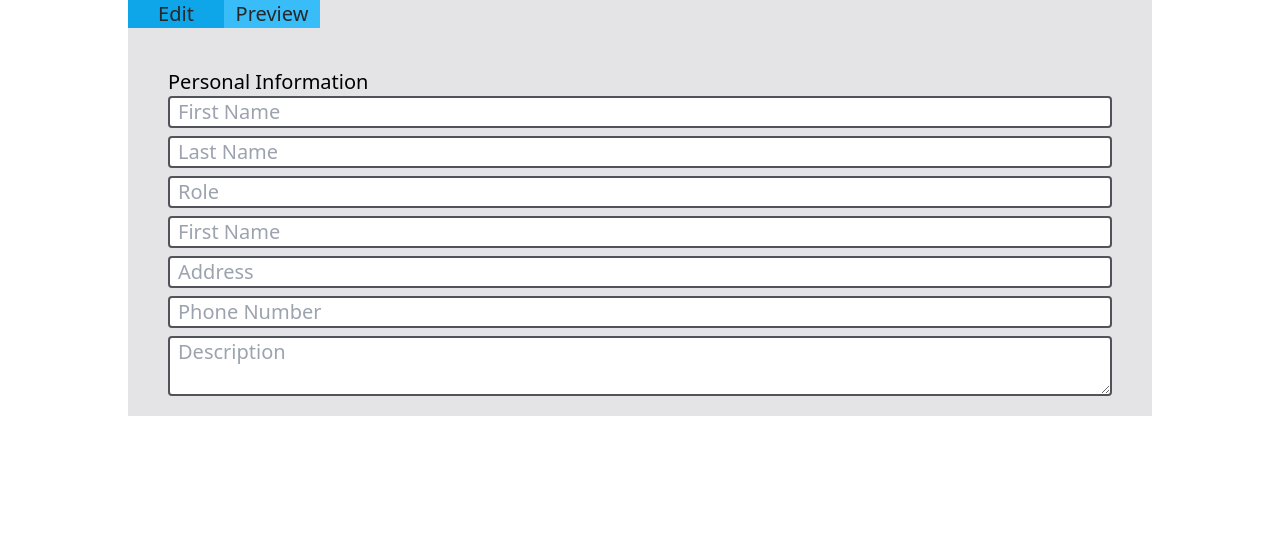
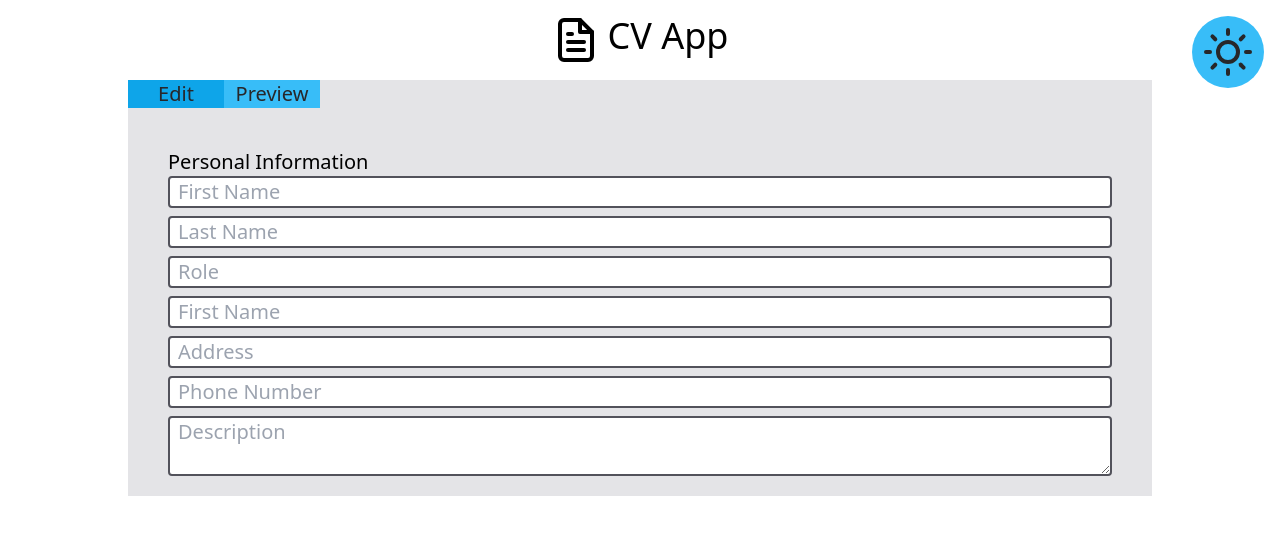
Before and after one commit to Bantchee/cv-project, a React (Create React App) app: page / in a window 1280 px wide. Shown: the top 534 px of the page. Built offline with nearby package versions, Linux system fonts and the light colour scheme.

Commit message:
Implement Header component layout

```diff
--- a/src/App.js
+++ b/src/App.js
@@ -1,10 +1,12 @@
 import React from 'react'
 import { Main } from './components/Main.js'
+import { Header } from './components/Header.js'
 
 class App extends React.Component {
   render() {
     return (
       <div className="text-xl">
+        <Header />
         <Main />
       </div>
     )
--- /dev/null
+++ b/src/components/Header.js
@@ -0,0 +1,22 @@
+import React from 'react';
+import { Toggle } from './utility/Toggle.js'
+
+export class Header extends React.Component {
+    constructor(props) {
+        super(props)
+    }
+
+    render() {
+        return (
+            <div className='flex justify-center relative pt-4 pb-4'>
+                <div className='flex content-center justify-center gap-2'>
+                    <svg xmlns="http://www.w3.org/2000/svg" width="48" height="48" viewBox="0 0 24 24" fill="none" stroke="currentColor" stroke-width="2" stroke-linecap="round" stroke-linejoin="round" class="feather feather-file-text">
+                        <path d="M14 2H6a2 2 0 0 0-2 2v16a2 2 0 0 0 2 2h12a2 2 0 0 0 2-2V8z"></path><polyline points="14 2 14 8 20 8"></polyline><line x1="16" y1="13" x2="8" y2="13"></line><line x1="16" y1="17" x2="8" y2="17"></line><polyline points="10 9 9 9 8 9"></polyline>
+                    </svg>
+                        <h1 className=' text-4xl'>CV App</h1>
+                </div>
+                <Toggle />
+            </div>
+        )
+    }
+}
--- a/src/components/utility/Toggle.js
+++ b/src/components/utility/Toggle.js
@@ -0,0 +1,25 @@
+import React from "react";
+
+export class Toggle extends React.Component {
+    constructor(props) {
+        super(props);
+    }
+
+    render() {
+        return (
+            <button className="fixed top-0 right-0 mr-4 mt-4 bg-sky-400 p-3 hover:bg-sky-500 rounded-full">
+                <svg xmlns="http://www.w3.org/2000/svg" width="48" height="48" viewBox="0 0 24 24" fill="none" stroke="currentColor" stroke-width="2" stroke-linecap="round" stroke-linejoin="round" class="feather feather-sun">
+                    <circle cx="12" cy="12" r="5" className="stroke-zinc-800"></circle>
+                    <line x1="12" y1="1" x2="12" y2="3" className="stroke-zinc-800"></line>
+                    <line x1="12" y1="21" x2="12" y2="23" className="stroke-zinc-800"></line>
+                    <line x1="4.22" y1="4.22" x2="5.64" y2="5.64" className="stroke-zinc-800"></line>
+                    <line x1="18.36" y1="18.36" x2="19.78" y2="19.78" className="stroke-zinc-800"></line>
+                    <line x1="1" y1="12" x2="3" y2="12" className="stroke-zinc-800"></line>
+                    <line x1="21" y1="12" x2="23" y2="12" className="stroke-zinc-800"></line>
+                    <line x1="4.22" y1="19.78" x2="5.64" y2="18.36" className="stroke-zinc-800"></line>
+                    <line x1="18.36" y1="5.64" x2="19.78" y2="4.22" className="stroke-zinc-800"></line>
+                </svg>
+            </button>
+        );
+    }
+}
```
Also changed, not shown: src/icons/logo.svg (added), src/icons/sun.svg (added).
